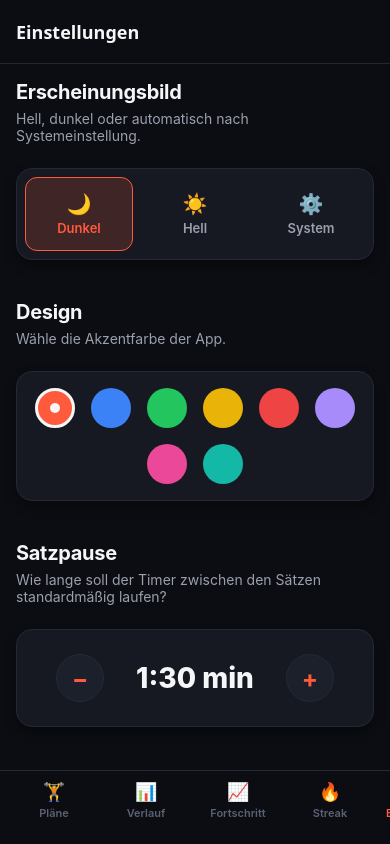
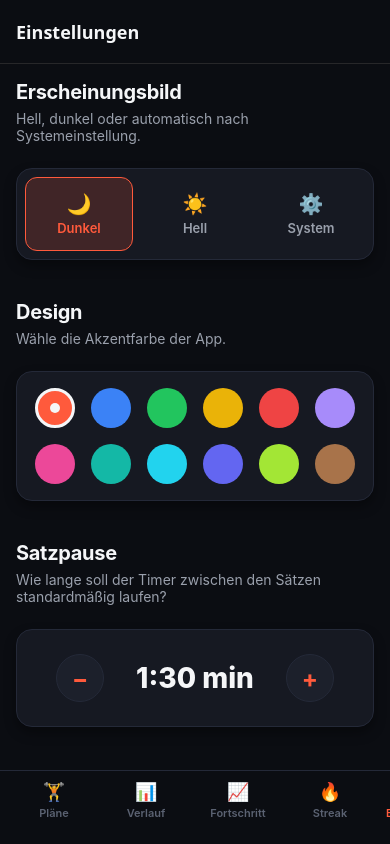
Before and after one commit to DRaccon-b/Gym-Raccon, a React Native app: screen /SettingsTab in a window 390 px wide. Built offline with nearby package versions, Linux system fonts and the light colour scheme.

Commit message:
4 weitere Akzentfarben: Cyan, Indigo, Limette, Braun (v1.32)

```diff
--- a/src/components/AccentColorPicker.tsx
+++ b/src/components/AccentColorPicker.tsx
@@ -8,7 +8,20 @@ type Props = {
   onChange: (key: AccentKey) => void;
 };
 
-const ORDER: AccentKey[] = ['orange', 'blue', 'green', 'yellow', 'red', 'purple', 'pink', 'teal'];
+const ORDER: AccentKey[] = [
+  'orange',
+  'blue',
+  'green',
+  'yellow',
+  'red',
+  'purple',
+  'pink',
+  'teal',
+  'cyan',
+  'indigo',
+  'lime',
+  'brown',
+];
 
 export default function AccentColorPicker({ value, onChange }: Props) {
   const { colors } = useSettings();
--- a/src/constants/version.ts
+++ b/src/constants/version.ts
@@ -1 +1 @@
-export const APP_VERSION = 'v1.31';
+export const APP_VERSION = 'v1.32';
--- a/src/theme.ts
+++ b/src/theme.ts
@@ -64,7 +64,19 @@ export const gradients = {
   surface: ['#1f2330', '#161922'] as const,
 };
 
-export type AccentKey = 'orange' | 'blue' | 'green' | 'yellow' | 'red' | 'purple' | 'pink' | 'teal';
+export type AccentKey =
+  | 'orange'
+  | 'blue'
+  | 'green'
+  | 'yellow'
+  | 'red'
+  | 'purple'
+  | 'pink'
+  | 'teal'
+  | 'cyan'
+  | 'indigo'
+  | 'lime'
+  | 'brown';
 
 export type AccentTheme = {
   key: AccentKey;
@@ -149,6 +161,42 @@ export const ACCENT_THEMES: Record<AccentKey, AccentTheme> = {
     glow: 'rgba(20, 184, 166, 0.18)',
     gradient: ['#2dd4bf', '#14b8a6', '#0f766e'],
   },
+  cyan: {
+    key: 'cyan',
+    label: 'Cyan',
+    swatch: '#22d3ee',
+    color: '#22d3ee',
+    dim: '#0891b2',
+    glow: 'rgba(34, 211, 238, 0.18)',
+    gradient: ['#67e8f9', '#22d3ee', '#0e7490'],
+  },
+  indigo: {
+    key: 'indigo',
+    label: 'Indigo',
+    swatch: '#6366f1',
+    color: '#6366f1',
+    dim: '#4338ca',
+    glow: 'rgba(99, 102, 241, 0.18)',
+    gradient: ['#818cf8', '#6366f1', '#4338ca'],
+  },
+  lime: {
+    key: 'lime',
+    label: 'Limette',
+    swatch: '#a3e635',
+    color: '#a3e635',
+    dim: '#65a30d',
+    glow: 'rgba(163, 230, 53, 0.18)',
+    gradient: ['#bef264', '#a3e635', '#4d7c0f'],
+  },
+  brown: {
+    key: 'brown',
+    label: 'Braun',
+    swatch: '#a8734a',
+    color: '#a8734a',
+    dim: '#7c5334',
+    glow: 'rgba(168, 115, 74, 0.18)',
+    gradient: ['#c99a6e', '#a8734a', '#7c5334'],
+  },
 };
 
 export const DEFAULT_ACCENT_KEY: AccentKey = 'orange';
```
